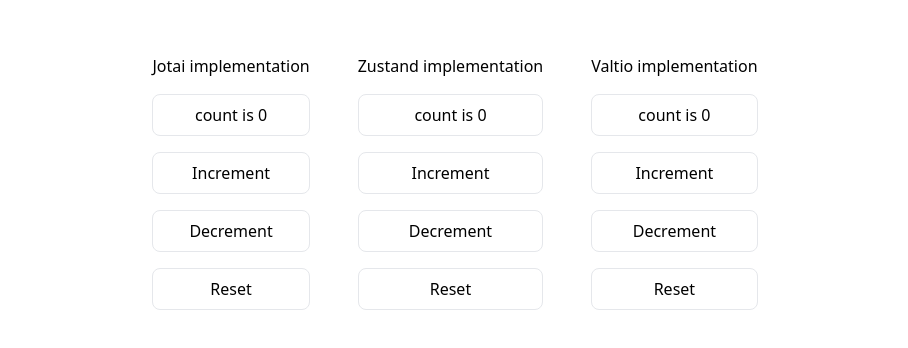
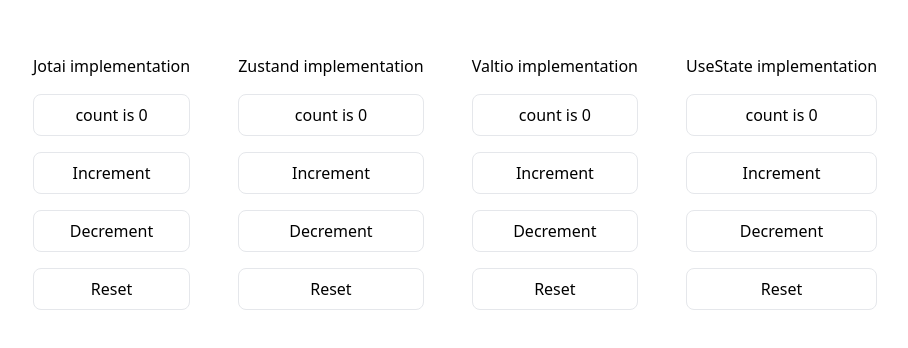
Before and after one commit to NWylynko/jotai-vs-zustand-vs-valtio, a React (Vite) app: page / in a window 1280 px wide. Shown: the part 218-566 px from the top of the page, without its empty margins (185-1093 px from the left). Built offline with nearby package versions, Linux system fonts and the light colour scheme.

Commit message:
split up implementations

```diff
--- a/src/App.tsx
+++ b/src/App.tsx
@@ -1,3 +1,8 @@
+import { JotaiCounter } from "./counters/JotaiCounter";
+import { UseStateCounter } from "./counters/UseStateCounter";
+import { ValtioCounter } from "./counters/ValtioCounter";
+import { ZustandCounter } from "./counters/ZustandCounter";
+
 export default function App() {
   return (
     <main className="flex flex-col md:flex-row gap-4 justify-center items-center h-svh w-svw">
@@ -13,159 +18,10 @@
         <span>Valtio implementation</span>
         <ValtioCounter />
       </div>
+      <div className="p-4 flex flex-col gap-4">
+        <span>UseState implementation</span>
+        <UseStateCounter />
+      </div>
     </main>
   );
 }
-
-// Jotai npmjs.com/package/jotai
-import { atom, useAtom } from "jotai";
-
-const countAtom = atom(0);
-const countWithIncrementAtom = atom(
-  (get) => get(countAtom),
-  (get, set) => set(countAtom, get(countAtom) + 1),
-);
-const countWithDecrementAtom = atom(
-  (get) => get(countAtom),
-  (get, set) => set(countAtom, get(countAtom) - 1),
-);
-const countWithResetAtom = atom(
-  (get) => get(countAtom),
-  (_get, set) => set(countAtom, 0),
-);
-
-function JotaiCounter() {
-  const [count] = useAtom(countAtom);
-  const [, increment] = useAtom(countWithIncrementAtom);
-  const [, decrement] = useAtom(countWithDecrementAtom);
-  const [, reset] = useAtom(countWithResetAtom);
-
-  return (
-    <>
-      <button className="border rounded-lg py-2" type="button" disabled>
-        count is {count}
-      </button>
-      <button
-        className="border rounded-lg py-2 hover:scale-105 active:scale-95 transition-transform"
-        type="button"
-        onClick={increment}
-      >
-        Increment
-      </button>
-      <button
-        className="border rounded-lg py-2 hover:scale-105 active:scale-95 transition-transform"
-        type="button"
-        onClick={decrement}
-      >
-        Decrement
-      </button>
-      <button
-        className="border rounded-lg py-2 hover:scale-105 active:scale-95 transition-transform"
-        type="button"
-        onClick={reset}
-      >
-        Reset
-      </button>
-    </>
-  );
-}
-
-// Zustand npmjs.com/package/zustand
-import { create } from "zustand";
-
-type Store = {
-  count: number;
-  increment: () => void;
-  decrement: () => void;
-  reset: () => void;
-};
-
-const useStore = create<Store>()((set) => ({
-  count: 0,
-  increment: () => set((state) => ({ count: state.count + 1 })),
-  decrement: () => set((state) => ({ count: state.count - 1 })),
-  reset: () => set({ count: 0 }),
-}));
-
-function ZustandCounter() {
-  const count = useStore((state) => state.count);
-  const increment = useStore((state) => state.increment);
-  const decrement = useStore((state) => state.decrement);
-  const reset = useStore((state) => state.reset);
-
-  return (
-    <>
-      <button className="border rounded-lg py-2" type="button" disabled>
-        count is {count}
-      </button>
-      <button
-        className="border rounded-lg py-2 hover:scale-105 active:scale-95 transition-transform"
-        type="button"
-        onClick={increment}
-      >
-        Increment
-      </button>
-      <button
-        className="border rounded-lg py-2 hover:scale-105 active:scale-95 transition-transform"
-        type="button"
-        onClick={decrement}
-      >
-        Decrement
-      </button>
-      <button
-        className="border rounded-lg py-2 hover:scale-105 active:scale-95 transition-transform"
-        type="button"
-        onClick={reset}
-      >
-        Reset
-      </button>
-    </>
-  );
-}
-
-// Valtio npmjs.com/package/valtio
-import { proxy, useSnapshot } from "valtio";
-
-const state = proxy({ count: 0 });
-const increment = () => {
-  state.count++;
-};
-const decrement = () => {
-  state.count--;
-};
-const reset = () => {
-  state.count = 0;
-};
-
-function ValtioCounter() {
-  const snap = useSnapshot(state);
-
-  return (
-    <>
-      <button className="border rounded-lg py-2" type="button" disabled>
-        count is {snap.count}
-      </button>
-      <button
-        className="border rounded-lg py-2 hover:scale-105 active:scale-95 transition-transform"
-        type="button"
-        onClick={increment}
-      >
-        Increment
-      </button>
-      <button
-        className="border rounded-lg py-2 hover:scale-105 active:scale-95 transition-transform"
-        type="button"
-        onClick={decrement}
-      >
-        Decrement
-      </button>
-      <button
-        className="border rounded-lg py-2 hover:scale-105 active:scale-95 transition-transform"
-        type="button"
-        onClick={reset}
-      >
-        Reset
-      </button>
-    </>
-  );
-}
--- /dev/null
+++ b/src/counters/JotaiCounter.tsx
@@ -0,0 +1,52 @@
+// Jotai npmjs.com/package/jotai
+import { atom, useAtom } from "jotai";
+
+const countAtom = atom(0);
+const countWithIncrementAtom = atom(
+  (get) => get(countAtom),
+  (get, set) => set(countAtom, get(countAtom) + 1),
+);
+const countWithDecrementAtom = atom(
+  (get) => get(countAtom),
+  (get, set) => set(countAtom, get(countAtom) - 1),
+);
+const countWithResetAtom = atom(
+  (get) => get(countAtom),
+  (_get, set) => set(countAtom, 0),
+);
+
+export function JotaiCounter() {
+  const [count] = useAtom(countAtom);
+  const [, increment] = useAtom(countWithIncrementAtom);
+  const [, decrement] = useAtom(countWithDecrementAtom);
+  const [, reset] = useAtom(countWithResetAtom);
+
+  return (
+    <>
+      <button className="border rounded-lg py-2" type="button" disabled>
+        count is {count}
+      </button>
+      <button
+        className="border rounded-lg py-2 hover:scale-105 active:scale-95 transition-transform"
+        type="button"
+        onClick={increment}
+      >
+        Increment
+      </button>
+      <button
+        className="border rounded-lg py-2 hover:scale-105 active:scale-95 transition-transform"
+        type="button"
+        onClick={decrement}
+      >
+        Decrement
+      </button>
+      <button
+        className="border rounded-lg py-2 hover:scale-105 active:scale-95 transition-transform"
+        type="button"
+        onClick={reset}
+      >
+        Reset
+      </button>
+    </>
+  );
+}
--- /dev/null
+++ b/src/counters/UseStateCounter.tsx
@@ -0,0 +1,44 @@
+// Use State react.dev/reference/react/useState
+import { useState } from "react";
+
+export function UseStateCounter() {
+  const [count, setCount] = useState(0);
+  const increment = () => {
+    setCount(count + 1);
+  };
+  const decrement = () => {
+    setCount(count - 1);
+  };
+  const reset = () => {
+    setCount(0);
+  };
+
+  return (
+    <>
+      <button className="border rounded-lg py-2" type="button" disabled>
+        count is {count}
+      </button>
+      <button
+        className="border rounded-lg py-2 hover:scale-105 active:scale-95 transition-transform"
+        type="button"
+        onClick={increment}
+      >
+        Increment
+      </button>
+      <button
+        className="border rounded-lg py-2 hover:scale-105 active:scale-95 transition-transform"
+        type="button"
+        onClick={decrement}
+      >
+        Decrement
+      </button>
+      <button
+        className="border rounded-lg py-2 hover:scale-105 active:scale-95 transition-transform"
+        type="button"
+        onClick={reset}
+      >
+        Reset
+      </button>
+    </>
+  );
+}
--- /dev/null
+++ b/src/counters/ValtioCounter.tsx
@@ -0,0 +1,46 @@
+// Valtio npmjs.com/package/valtio
+import { proxy, useSnapshot } from "valtio";
+
+const state = proxy({ count: 0 });
+const increment = () => {
+  state.count++;
+};
+const decrement = () => {
+  state.count--;
+};
+const reset = () => {
+  state.count = 0;
+};
+
+export function ValtioCounter() {
+  const snap = useSnapshot(state);
+
+  return (
+    <>
+      <button className="border rounded-lg py-2" type="button" disabled>
+        count is {snap.count}
+      </button>
+      <button
+        className="border rounded-lg py-2 hover:scale-105 active:scale-95 transition-transform"
+        type="button"
+        onClick={increment}
+      >
+        Increment
+      </button>
+      <button
+        className="border rounded-lg py-2 hover:scale-105 active:scale-95 transition-transform"
+        type="button"
+        onClick={decrement}
+      >
+        Decrement
+      </button>
+      <button
+        className="border rounded-lg py-2 hover:scale-105 active:scale-95 transition-transform"
+        type="button"
+        onClick={reset}
+      >
+        Reset
+      </button>
+    </>
+  );
+}
--- /dev/null
+++ b/src/counters/ZustandCounter.tsx
@@ -0,0 +1,52 @@
+// Zustand npmjs.com/package/zustand
+import { create } from "zustand";
+
+type Store = {
+  count: number;
+  increment: () => void;
+  decrement: () => void;
+  reset: () => void;
+};
+
+const useStore = create<Store>()((set) => ({
+  count: 0,
+  increment: () => set((state) => ({ count: state.count + 1 })),
+  decrement: () => set((state) => ({ count: state.count - 1 })),
+  reset: () => set({ count: 0 }),
+}));
+
+export function ZustandCounter() {
+  const count = useStore((state) => state.count);
+  const increment = useStore((state) => state.increment);
+  const decrement = useStore((state) => state.decrement);
+  const reset = useStore((state) => state.reset);
+
+  return (
+    <>
+      <button className="border rounded-lg py-2" type="button" disabled>
+        count is {count}
+      </button>
+      <button
+        className="border rounded-lg py-2 hover:scale-105 active:scale-95 transition-transform"
+        type="button"
+        onClick={increment}
+      >
+        Increment
+      </button>
+      <button
+        className="border rounded-lg py-2 hover:scale-105 active:scale-95 transition-transform"
+        type="button"
+        onClick={decrement}
+      >
+        Decrement
+      </button>
+      <button
+        className="border rounded-lg py-2 hover:scale-105 active:scale-95 transition-transform"
+        type="button"
+        onClick={reset}
+      >
+        Reset
+      </button>
+    </>
+  );
+}
```
